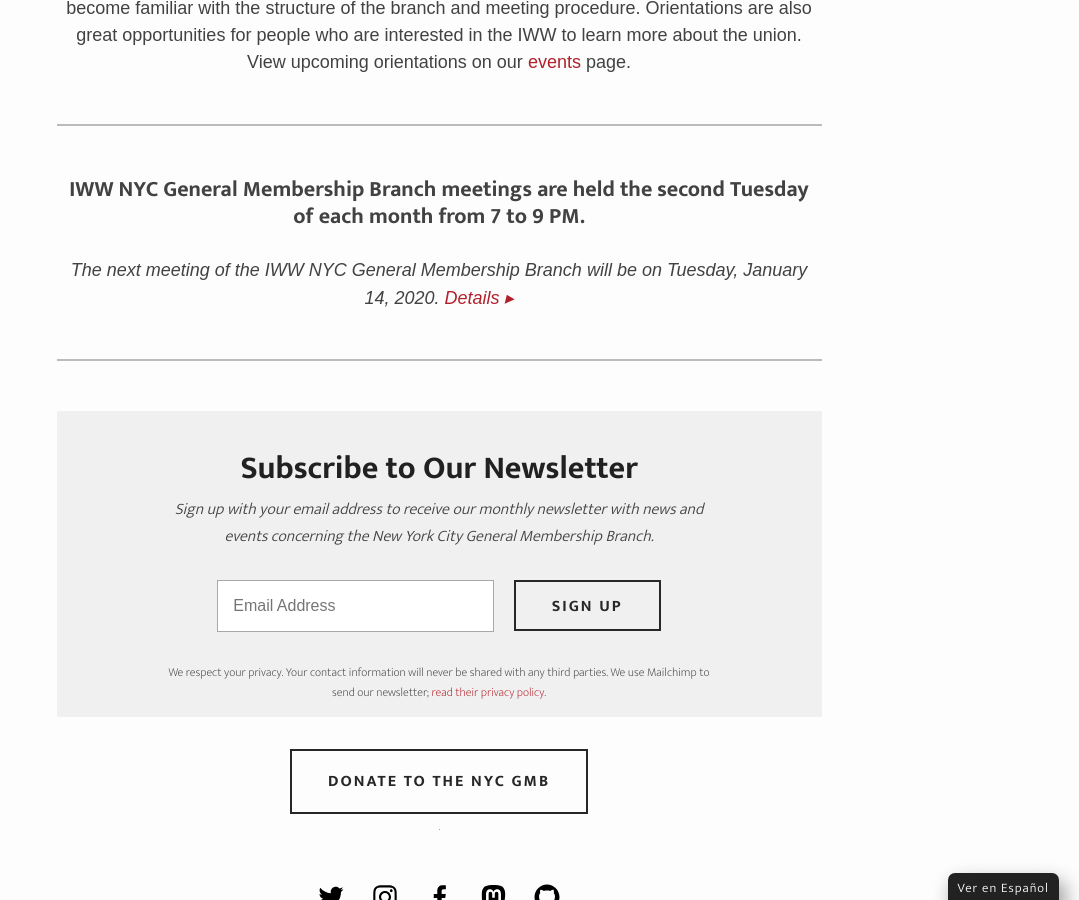
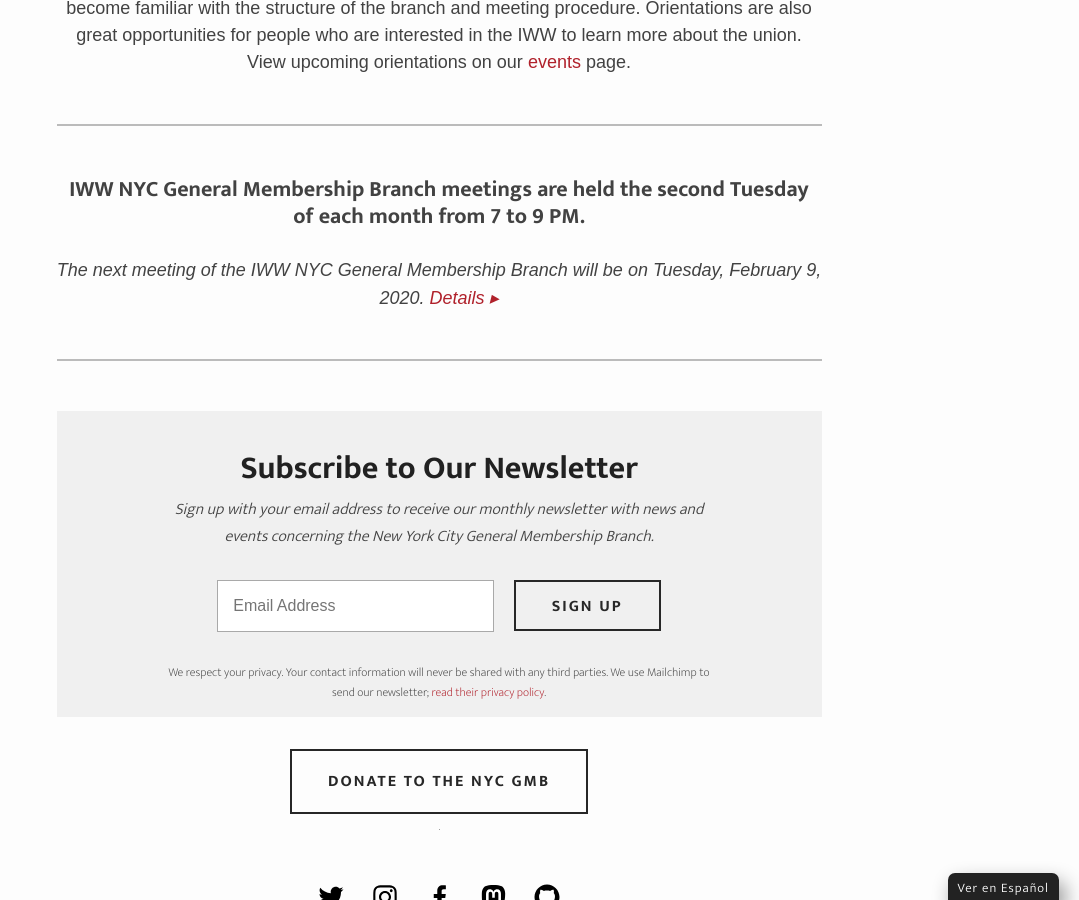
Before and after one commit to IWW-NYC-GMB/iww.nyc, a Jekyll site: the page built from index.html, in a window 1280 px wide and 900 px high, scrolled down 1585 px. Shown: the whole window, without its empty margins (201-1280 px from the left). Built offline with Jekyll 4.4.1, drawn with Linux system fonts in a browser that asks for light colours; some web fonts are replaced.

Commit message:
Update upcoming.yml

```diff
--- a/_data/upcoming.yml
+++ b/_data/upcoming.yml
@@ -1,6 +1,6 @@
-next_meeting_date: 'Tuesday, January 14, 2020'
+next_meeting_date: 'Tuesday, February 9, 2020'
 next_meeting_time: 7 to 9 PM
-next_meeting_url: /events/january-2020/
+next_meeting_url: /events/february-2020/
 next_orientation_date: 'Sunday, February 9, 2020'
 next_orientation_time: '3:30 to 5:30 PM'
 next_orientation_url: /events/february-2020-orientation/
```
